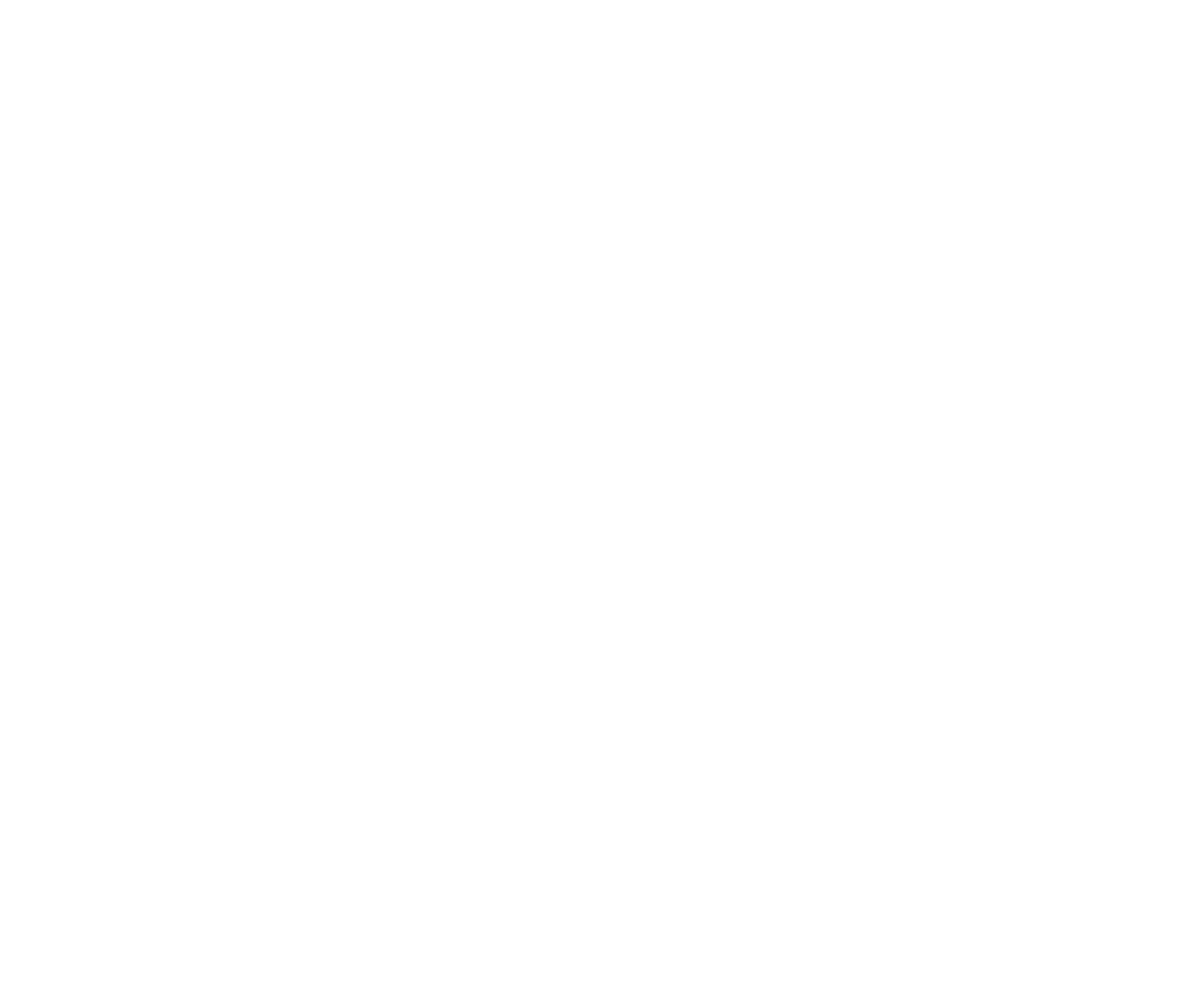
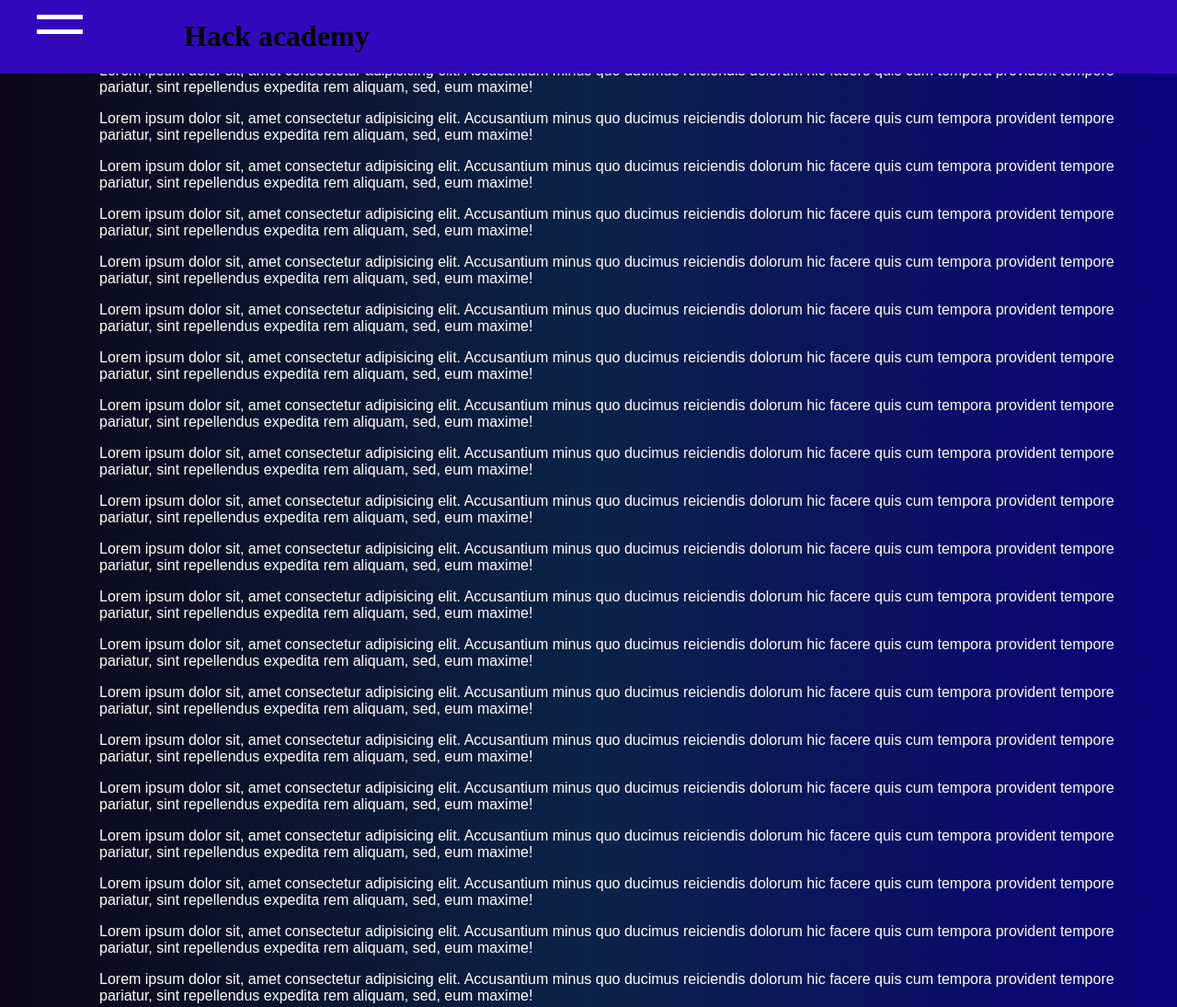
Before and after one commit to B0028/CursoAnima, a plain HTML site: page Ejercicios_Anima/02_CSS_Ejercicios/Ejercicio04-CSS/Clase04_Ejercicio_2/index.html in a window 1280 px wide. Shown: the top 1095 px of the page at 92% size. Before the commit the page ends 800 px from the top, so only its background shows below. Drawn offline with Linux system fonts and the light colour scheme.

Commit message:
Ejercicios nuevos clase 04

```diff
--- a/Ejercicios_Anima/02_CSS_Ejercicios/Ejercicio04-CSS/Clase04_Ejercicio_1/css/styles.css
+++ b/Ejercicios_Anima/02_CSS_Ejercicios/Ejercicio04-CSS/Clase04_Ejercicio_1/css/styles.css
@@ -0,0 +1,69 @@
+body {
+    background: linear-gradient(
+        to right,
+        #6b4306,
+        #1e0e29,
+        #430357
+    );
+}
+
+
+.contenedor {
+    display: flex;
+    position: relative;
+    flex-direction: row;
+    flex: 1;
+    align-items: center;
+    justify-content: space-around;
+    gap: 10px;
+}
+
+.parraf {
+    width: 5em;
+    height: 2em;
+    background-color: #ece81d;
+    position: absolute;
+    color: #180101;
+    font-size: 1.5em;
+    text-align: center;
+    font-weight: bold;
+    margin-top: 10px;
+    margin-left: 10px;
+    display: flex;
+    align-items: center;
+    justify-content: center;
+    border-radius: 10px;
+}
+
+.Suiza, .Japon, .Italia {
+    padding-bottom: 0;
+    border: 5px solid;
+    border-color: #821daa;
+    border-radius: 2%;
+}
+
+.Suiza:hover, .Japon:hover, .Italia:hover {
+    box-shadow: #91009e 0 1px 30px;
+}
+
+
+.parraf:hover {
+    box-shadow: #91009e 0 1px 30px;
+}
+
+#link {
+    text-decoration: none;
+    color: #180101;
+}
+
+/* FOOTER */
+footer {
+    font-size: 1em;
+    text-align: center;
+    font-style: italic;
+    position: absolute;
+    bottom: 0;
+    padding-left: 20px;
+    padding-right: 20px;
+    background-color: #ffffff49;
+}
--- a/Ejercicios_Anima/02_CSS_Ejercicios/Ejercicio04-CSS/Clase04_Ejercicio_2/css/styles.css
+++ b/Ejercicios_Anima/02_CSS_Ejercicios/Ejercicio04-CSS/Clase04_Ejercicio_2/css/styles.css
@@ -0,0 +1,69 @@
+body  {
+    background: linear-gradient(
+        to right,
+        #0b0718,
+        #0b2347,
+        #0a027c
+    );
+}
+.sidebar {
+    position: fixed;
+    left: 20px;
+    top: 16px;
+    width: 50px;
+    height: 50px;
+}
+#linea1 {
+    position: absolute;
+    width: 50px;
+    height: 5px;
+    top: 0px;
+    left: 20px;
+    background-color: #ffffff;
+
+}
+/*
+    50-15=35
+    35/2=17.5
+
+*/
+
+#linea2 {
+    position: absolute;
+    width: 50px;
+    height: 5px;
+    top: 16px;
+    left: 20px;
+    background-color: #ffffff;
+
+}
+#linea3 {
+    position: absolute;
+    width: 50px;
+    height: 5px;
+    top: 16px;
+    left: 20px;
+    background-color: #ffffff;
+
+}
+
+
+.header {
+    background-color: #3208bd;
+    text-align: left;
+    align-items: center;
+    position: fixed;
+    padding-left: 200px;
+    top: 0;
+    left: 0;
+    width: 100%;
+}
+.parrafos1 {
+    padding-left: 100px;
+    color: #fff;
+    font-family: Arial, Helvetica, sans-serif;
+    font-size: 1em;
+}
+.sidebar:hover {
+    rotate: 90deg;
+}
--- a/Ejercicios_Anima/02_CSS_Ejercicios/Ejercicio04-CSS/Clase04_Ejercicio_2/index.html
+++ b/Ejercicios_Anima/02_CSS_Ejercicios/Ejercicio04-CSS/Clase04_Ejercicio_2/index.html
@@ -0,0 +1,79 @@
+<!DOCTYPE html>
+<html lang="en">
+<head>
+    <meta charset="UTF-8">
+    <meta name="viewport" content="width=device-width, initial-scale=1.0">
+    <title>Ejercicio 2º😎</title>
+    <!--Link a CSS-->
+    <link rel="stylesheet" href="css/styles.css">
+</head>
+<body>
+
+
+
+
+    <div class="header">
+        <div class="sidebar">
+            <div id="linea1"></div>
+            <div id="linea2"></div>
+            <div id="linea3"></div>
+            <!--
+            <img src="img/icons8-menú-240.png" alt="menu" width="50px" height="50px">
+            -->
+        </div>
+        <h1>Hack academy</h1>
+    </div>
+    <div class="parrafos1">
+        <P>Lorem ipsum dolor sit, amet consectetur adipisicing elit. Accusantium minus quo ducimus reiciendis dolorum hic facere quis cum tempora provident tempore pariatur, sint repellendus expedita rem aliquam, sed, eum maxime!</P>
+        <P>Lorem ipsum dolor sit, amet consectetur adipisicing elit. Accusantium minus quo ducimus reiciendis dolorum hic facere quis cum tempora provident tempore pariatur, sint repellendus expedita rem aliquam, sed, eum maxime!</P>
+        <P>Lorem ipsum dolor sit, amet consectetur adipisicing elit. Accusantium minus quo ducimus reiciendis dolorum hic facere quis cum tempora provident tempore pariatur, sint repellendus expedita rem aliquam, sed, eum maxime!</P>
+        <P>Lorem ipsum dolor sit, amet consectetur adipisicing elit. Accusantium minus quo ducimus reiciendis dolorum hic facere quis cum tempora provident tempore pariatur, sint repellendus expedita rem aliquam, sed, eum maxime!</P>
+        <P>Lorem ipsum dolor sit, amet consectetur adipisicing elit. Accusantium minus quo ducimus reiciendis dolorum hic facere quis cum tempora provident tempore pariatur, sint repellendus expedita rem aliquam, sed, eum maxime!</P>
+        <P>Lorem ipsum dolor sit, amet consectetur adipisicing elit. Accusantium minus quo ducimus reiciendis dolorum hic facere quis cum tempora provident tempore pariatur, sint repellendus expedita rem aliquam, sed, eum maxime!</P>
+        <P>Lorem ipsum dolor sit, amet consectetur adipisicing elit. Accusantium minus quo ducimus reiciendis dolorum hic facere quis cum tempora provident tempore pariatur, sint repellendus expedita rem aliquam, sed, eum maxime!</P>
+        <P>Lorem ipsum dolor sit, amet consectetur adipisicing elit. Accusantium minus quo ducimus reiciendis dolorum hic facere quis cum tempora provident tempore pariatur, sint repellendus expedita rem aliquam, sed, eum maxime!</P>
+        <P>Lorem ipsum dolor sit, amet consectetur adipisicing elit. Accusantium minus quo ducimus reiciendis dolorum hic facere quis cum tempora provident tempore pariatur, sint repellendus expedita rem aliquam, sed, eum maxime!</P>
+        <P>Lorem ipsum dolor sit, amet consectetur adipisicing elit. Accusantium minus quo ducimus reiciendis dolorum hic facere quis cum tempora provident tempore pariatur, sint repellendus expedita rem aliquam, sed, eum maxime!</P>
+        <P>Lorem ipsum dolor sit, amet consectetur adipisicing elit. Accusantium minus quo ducimus reiciendis dolorum hic facere quis cum tempora provident tempore pariatur, sint repellendus expedita rem aliquam, sed, eum maxime!</P>
+        <P>Lorem ipsum dolor sit, amet consectetur adipisicing elit. Accusantium minus quo ducimus reiciendis dolorum hic facere quis cum tempora provident tempore pariatur, sint repellendus expedita rem aliquam, sed, eum maxime!</P>
+        <P>Lorem ipsum dolor sit, amet consectetur adipisicing elit. Accusantium minus quo ducimus reiciendis dolorum hic facere quis cum tempora provident tempore pariatur, sint repellendus expedita rem aliquam, sed, eum maxime!</P>
+        <P>Lorem ipsum dolor sit, amet consectetur adipisicing elit. Accusantium minus quo ducimus reiciendis dolorum hic facere quis cum tempora provident tempore pariatur, sint repellendus expedita rem aliquam, sed, eum maxime!</P>
+        <P>Lorem ipsum dolor sit, amet consectetur adipisicing elit. Accusantium minus quo ducimus reiciendis dolorum hic facere quis cum tempora provident tempore pariatur, sint repellendus expedita rem aliquam, sed, eum maxime!</P>
+        <P>Lorem ipsum dolor sit, amet consectetur adipisicing elit. Accusantium minus quo ducimus reiciendis dolorum hic facere quis cum tempora provident tempore pariatur, sint repellendus expedita rem aliquam, sed, eum maxime!</P>
+        <P>Lorem ipsum dolor sit, amet consectetur adipisicing elit. Accusantium minus quo ducimus reiciendis dolorum hic facere quis cum tempora provident tempore pariatur, sint repellendus expedita rem aliquam, sed, eum maxime!</P>
+        <P>Lorem ipsum dolor sit, amet consectetur adipisicing elit. Accusantium minus quo ducimus reiciendis dolorum hic facere quis cum tempora provident tempore pariatur, sint repellendus expedita rem aliquam, sed, eum maxime!</P>
+        <P>Lorem ipsum dolor sit, amet consectetur adipisicing elit. Accusantium minus quo ducimus reiciendis dolorum hic facere quis cum tempora provident tempore pariatur, sint repellendus expedita rem aliquam, sed, eum maxime!</P>
+        <P>Lorem ipsum dolor sit, amet consectetur adipisicing elit. Accusantium minus quo ducimus reiciendis dolorum hic facere quis cum tempora provident tempore pariatur, sint repellendus expedita rem aliquam, sed, eum maxime!</P>
+        <P>Lorem ipsum dolor sit, amet consectetur adipisicing elit. Accusantium minus quo ducimus reiciendis dolorum hic facere quis cum tempora provident tempore pariatur, sint repellendus expedita rem aliquam, sed, eum maxime!</P>
+        <P>Lorem ipsum dolor sit, amet consectetur adipisicing elit. Accusantium minus quo ducimus reiciendis dolorum hic facere quis cum tempora provident tempore pariatur, sint repellendus expedita rem aliquam, sed, eum maxime!</P>
+        <P>Lorem ipsum dolor sit, amet consectetur adipisicing elit. Accusantium minus quo ducimus reiciendis dolorum hic facere quis cum tempora provident tempore pariatur, sint repellendus expedita rem aliquam, sed, eum maxime!</P>
+        <P>Lorem ipsum dolor sit, amet consectetur adipisicing elit. Accusantium minus quo ducimus reiciendis dolorum hic facere quis cum tempora provident tempore pariatur, sint repellendus expedita rem aliquam, sed, eum maxime!</P>
+        <P>Lorem ipsum dolor sit, amet consectetur adipisicing elit. Accusantium minus quo ducimus reiciendis dolorum hic facere quis cum tempora provident tempore pariatur, sint repellendus expedita rem aliquam, sed, eum maxime!</P>
+        <P>Lorem ipsum dolor sit, amet consectetur adipisicing elit. Accusantium minus quo ducimus reiciendis dolorum hic facere quis cum tempora provident tempore pariatur, sint repellendus expedita rem aliquam, sed, eum maxime!</P>
+        <P>Lorem ipsum dolor sit, amet consectetur adipisicing elit. Accusantium minus quo ducimus reiciendis dolorum hic facere quis cum tempora provident tempore pariatur, sint repellendus expedita rem aliquam, sed, eum maxime!</P>
+        <P>Lorem ipsum dolor sit, amet consectetur adipisicing elit. Accusantium minus quo ducimus reiciendis dolorum hic facere quis cum tempora provident tempore pariatur, sint repellendus expedita rem aliquam, sed, eum maxime!</P>
+        <P>Lorem ipsum dolor sit, amet consectetur adipisicing elit. Accusantium minus quo ducimus reiciendis dolorum hic facere quis cum tempora provident tempore pariatur, sint repellendus expedita rem aliquam, sed, eum maxime!</P>
+        <P>Lorem ipsum dolor sit, amet consectetur adipisicing elit. Accusantium minus quo ducimus reiciendis dolorum hic facere quis cum tempora provident tempore pariatur, sint repellendus expedita rem aliquam, sed, eum maxime!</P>
+        <P>Lorem ipsum dolor sit, amet consectetur adipisicing elit. Accusantium minus quo ducimus reiciendis dolorum hic facere quis cum tempora provident tempore pariatur, sint repellendus expedita rem aliquam, sed, eum maxime!</P>
+        <P>Lorem ipsum dolor sit, amet consectetur adipisicing elit. Accusantium minus quo ducimus reiciendis dolorum hic facere quis cum tempora provident tempore pariatur, sint repellendus expedita rem aliquam, sed, eum maxime!</P>
+        <P>Lorem ipsum dolor sit, amet consectetur adipisicing elit. Accusantium minus quo ducimus reiciendis dolorum hic facere quis cum tempora provident tempore pariatur, sint repellendus expedita rem aliquam, sed, eum maxime!</P>
+        <P>Lorem ipsum dolor sit, amet consectetur adipisicing elit. Accusantium minus quo ducimus reiciendis dolorum hic facere quis cum tempora provident tempore pariatur, sint repellendus expedita rem aliquam, sed, eum maxime!</P>
+        <P>Lorem ipsum dolor sit, amet consectetur adipisicing elit. Accusantium minus quo ducimus reiciendis dolorum hic facere quis cum tempora provident tempore pariatur, sint repellendus expedita rem aliquam, sed, eum maxime!</P>
+        <P>Lorem ipsum dolor sit, amet consectetur adipisicing elit. Accusantium minus quo ducimus reiciendis dolorum hic facere quis cum tempora provident tempore pariatur, sint repellendus expedita rem aliquam, sed, eum maxime!</P>
+        <P>Lorem ipsum dolor sit, amet consectetur adipisicing elit. Accusantium minus quo ducimus reiciendis dolorum hic facere quis cum tempora provident tempore pariatur, sint repellendus expedita rem aliquam, sed, eum maxime!</P>
+        <P>Lorem ipsum dolor sit, amet consectetur adipisicing elit. Accusantium minus quo ducimus reiciendis dolorum hic facere quis cum tempora provident tempore pariatur, sint repellendus expedita rem aliquam, sed, eum maxime!</P>
+        <P>Lorem ipsum dolor sit, amet consectetur adipisicing elit. Accusantium minus quo ducimus reiciendis dolorum hic facere quis cum tempora provident tempore pariatur, sint repellendus expedita rem aliquam, sed, eum maxime!</P>
+        <P>Lorem ipsum dolor sit, amet consectetur adipisicing elit. Accusantium minus quo ducimus reiciendis dolorum hic facere quis cum tempora provident tempore pariatur, sint repellendus expedita rem aliquam, sed, eum maxime!</P>
+        <P>Lorem ipsum dolor sit, amet consectetur adipisicing elit. Accusantium minus quo ducimus reiciendis dolorum hic facere quis cum tempora provident tempore pariatur, sint repellendus expedita rem aliquam, sed, eum maxime!</P>
+        <P>Lorem ipsum dolor sit, amet consectetur adipisicing elit. Accusantium minus quo ducimus reiciendis dolorum hic facere quis cum tempora provident tempore pariatur, sint repellendus expedita rem aliquam, sed, eum maxime!</P>
+        <P>Lorem ipsum dolor sit, amet consectetur adipisicing elit. Accusantium minus quo ducimus reiciendis dolorum hic facere quis cum tempora provident tempore pariatur, sint repellendus expedita rem aliquam, sed, eum maxime!</P>
+        <P>Lorem ipsum dolor sit, amet consectetur adipisicing elit. Accusantium minus quo ducimus reiciendis dolorum hic facere quis cum tempora provident tempore pariatur, sint repellendus expedita rem aliquam, sed, eum maxime!</P>
+        <P>Lorem ipsum dolor sit, amet consectetur adipisicing elit. Accusantium minus quo ducimus reiciendis dolorum hic facere quis cum tempora provident tempore pariatur, sint repellendus expedita rem aliquam, sed, eum maxime!</P>
+        <P>Lorem ipsum dolor sit, amet consectetur adipisicing elit. Accusantium minus quo ducimus reiciendis dolorum hic facere quis cum tempora provident tempore pariatur, sint repellendus expedita rem aliquam, sed, eum maxime!</P>
+        <P>Lorem ipsum dolor sit, amet consectetur adipisicing elit. Accusantium minus quo ducimus reiciendis dolorum hic facere quis cum tempora provident tempore pariatur, sint repellendus expedita rem aliquam, sed, eum maxime!</P>
+        <P>Lorem ipsum dolor sit, amet consectetur adipisicing elit. Accusantium minus quo ducimus reiciendis dolorum hic facere quis cum tempora provident tempore pariatur, sint repellendus expedita rem aliquam, sed, eum maxime!</P>
+        <P>Lorem ipsum dolor sit, amet consectetur adipisicing elit. Accusantium minus quo ducimus reiciendis dolorum hic facere quis cum tempora provident tempore pariatur, sint repellendus expedita rem aliquam, sed, eum maxime!</P>
+    </div>
+
+</body>
+</html>
```
Also changed, not shown: Ejercicios_Anima/02_CSS_Ejercicios/Ejercicio04-CSS/Clase04_Ejercicio_1/index.html (+19 -8 lines), Ejercicios_Anima/02_CSS_Ejercicios/Ejercicio04-CSS/Clase04_Ejercicio_2/img/icons8-menú-240.png (added), 2 other files.
